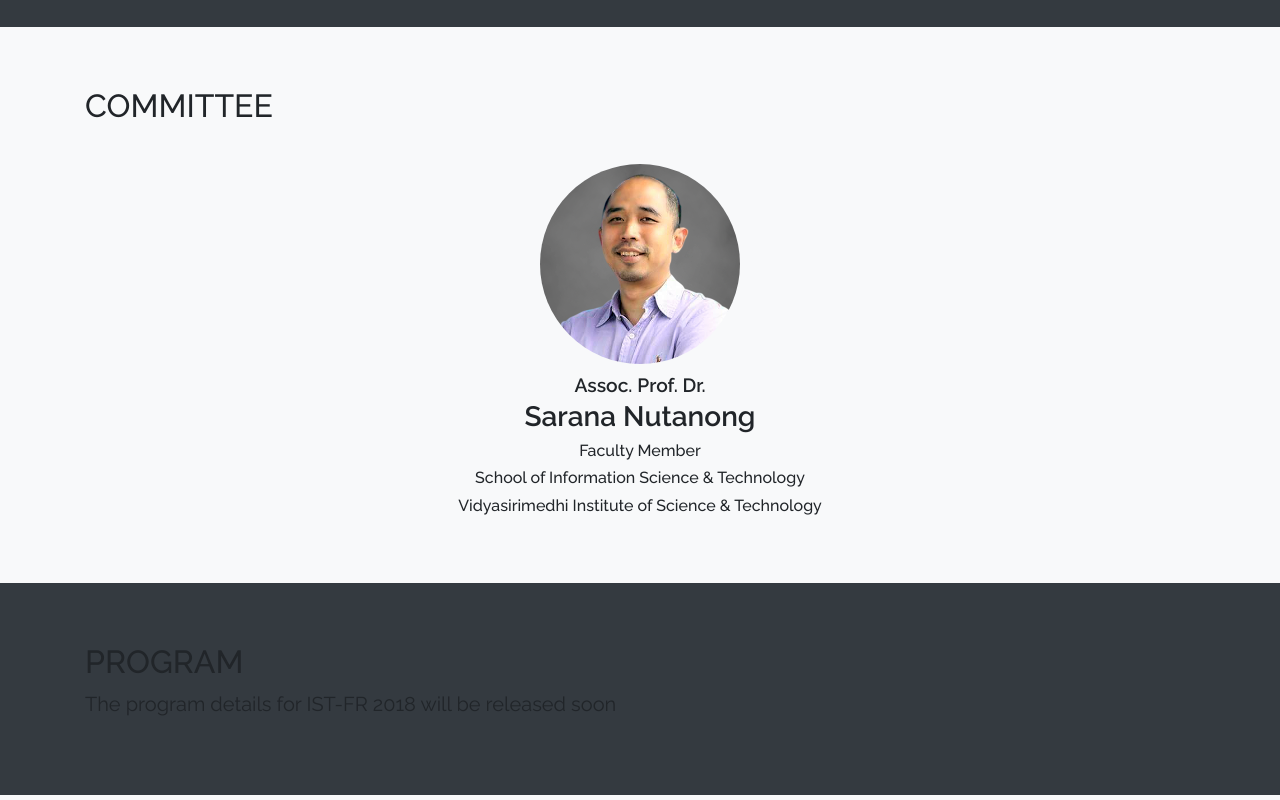
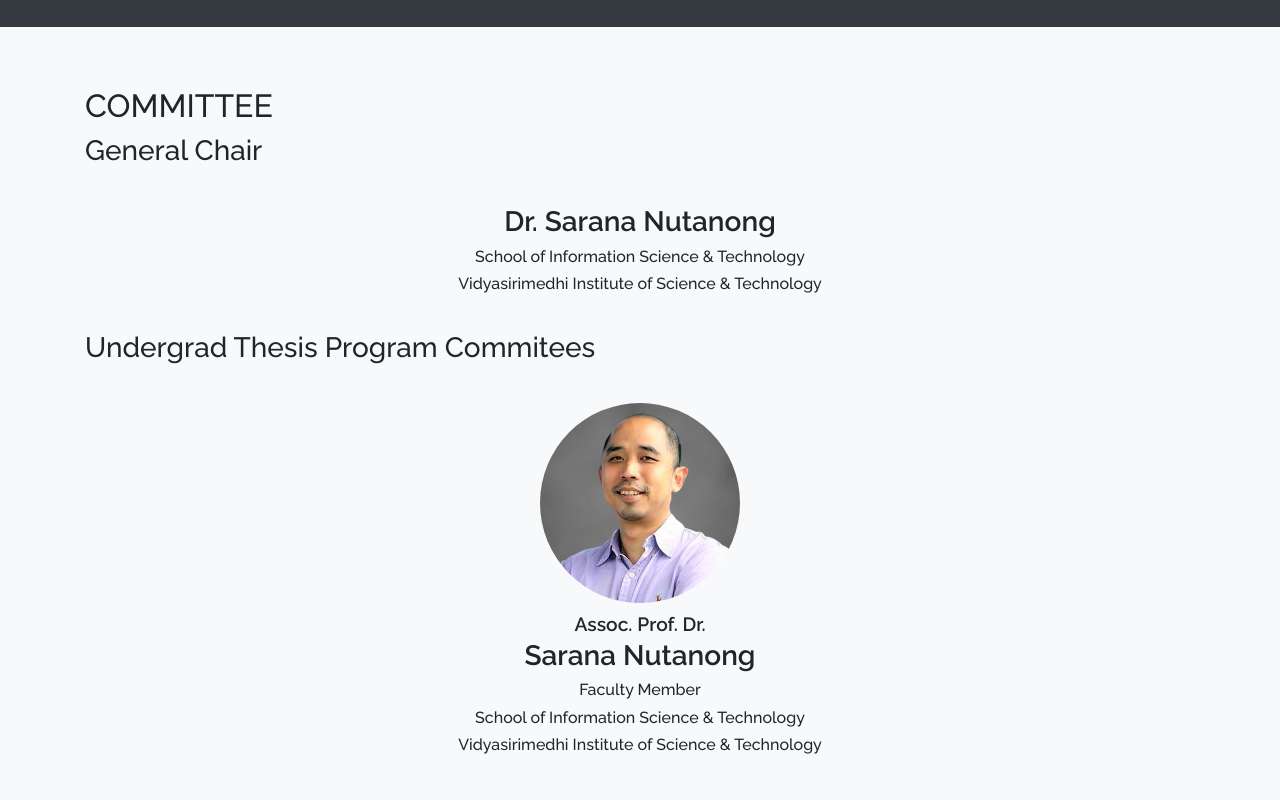
Before and after one commit to ist-fr/2019, a Vue app: page / in a window 1280 px wide. Shown: the part 1940-2740 px from the top of the page. Built offline with nearby package versions, Linux system fonts and the light colour scheme; what vue-scrollactive, vuetable-2 would draw is missing.

Commit message:
add commitee

```diff
--- a/package.json
+++ b/package.json
@@ -22,7 +22,7 @@
     "lodash": "^4.17.4",
     "nodemailer": "^4.0.1",
     "vee-validate": "^2.0.0-rc.8",
-    "vue": "^2.5.17",
+    "vue": "^2.4.2",
     "vue-axios": "^2.0.2",
     "vue-carousel": "^0.10.0",
     "vue-datepicker": "^1.3.0",
@@ -58,7 +58,7 @@
     "eslint-plugin-standard": "^2.0.1",
     "eventsource-polyfill": "^0.9.6",
     "express": "^4.14.1",
-    "extract-text-webpack-plugin": "^2.1.2",
+    "extract-text-webpack-plugin": "^2.0.0",
     "file-loader": "^0.11.1",
     "friendly-errors-webpack-plugin": "^1.1.3",
     "html-webpack-plugin": "^2.30.1",
--- a/src/components/Facelift/Committee.vue
+++ b/src/components/Facelift/Committee.vue
@@ -4,6 +4,24 @@
       <div class="row">
         <div class="col-lg-12 mx-auto">
           <h2>COMMITTEE</h2>
+        </div>
+        <div class="col-lg-12 mx-auto">
+          <h3>General Chair</h3>
+        </div>
+        <div class="col-lg-6 col-sm-12 text-center card-committee" v-for="committee in chairCommittees" v-bind:key="committee.name">
+            <!-- <a class="img" :href="committee.link" target="_blank">
+              <div class="img-overlay"><i class="fa fa-external-link"></i></div>
+              <img class="img-committee" :src="committee.imageSrc">
+            </a> -->
+            <div>
+              <h3>{{committee.title}} {{committee.name}}</h3>
+              <!-- <h6>{{committee.position}}</h6> -->
+              <h6>{{committee.school}}</h6>
+              <h6>{{committee.university}}</h6>
+          </div>
+        </div>
+        <div class="col-lg-12 mx-auto">
+          <h3>Undergrad Thesis Program Commitees</h3>
         </div>
         <div class="col-lg-6 col-sm-12 text-center card-committee" v-for="committee in committees" v-bind:key="committee.name">
             <a class="img" :href="committee.link" target="_blank">
@@ -26,6 +44,17 @@
 export default {
   data () {
     return {
+      chairCommittees: [
+        {
+          title: 'Dr.',
+          name: 'Sarana Nutanong',
+          imageSrc: require('../../assets/committee/dr_sarana_nutanong.png'),
+          position: 'General Chair',
+          school: 'School of Information Science & Technology',
+          university: 'Vidyasirimedhi Institute of Science & Technology',
+          link: 'http://www.vistec.ac.th/academic/faculty_detail.php?school=IST&id=55'
+        }
+      ],
       committees: [
         {
           title: 'Assoc. Prof. Dr.',
--- a/src/components/Facelift/Submission.vue
+++ b/src/components/Facelift/Submission.vue
@@ -142,7 +142,7 @@
           'Bioinformatics',
           'Biomedical and Health Informatics',
           'Chemoinformatic',
-          'Pharmacoinformatics',
+          'Pharmaceutical Informatics',
           'Mathematical Informatics'
         ],
         'Internet of Things (IOTS)': [
```
Also changed, not shown: src/assets/line_header.svg, 2 other files (tests, documents, lock files or other folders).
